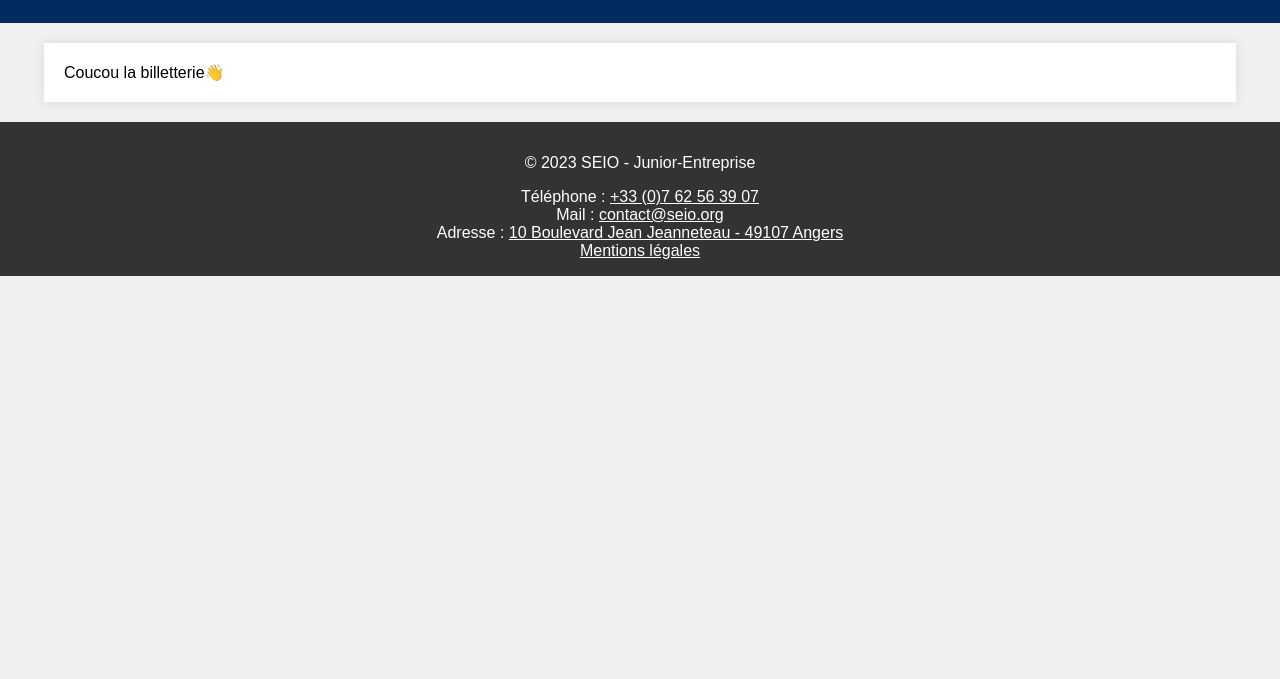
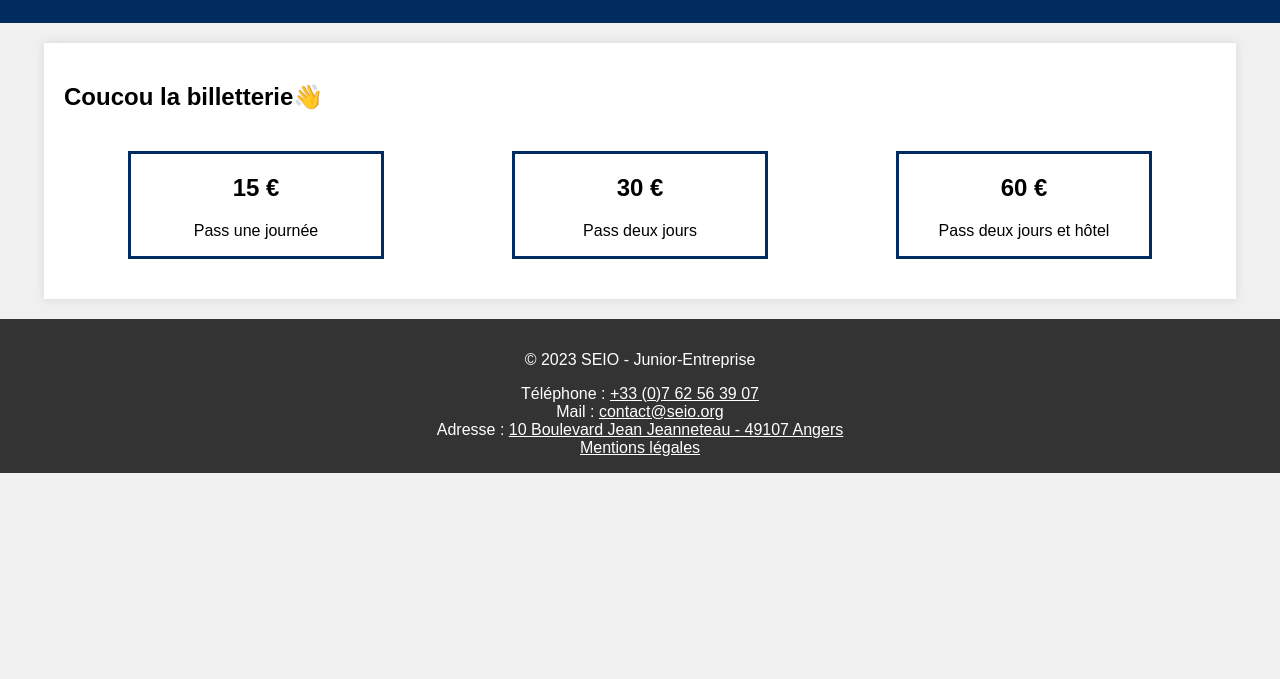
Before and after one commit to marcb152/SEIO-CRP-website, a plain HTML site: page tickets.html in a window 1280 px wide. Shown: the part 121-800 px from the top of the page. Drawn offline with Linux system fonts and the light colour scheme.

Commit message:
Final commit

```diff
--- a/styles.css
+++ b/styles.css
@@ -131,6 +131,20 @@ section {
     box-shadow: 0 0 10px rgba(0, 0, 0, 0.1);
 }
 
+/* ============= TICKETS DIVISIONS ============= */
+div.tickets {
+    text-align: center;
+    min-width: 250px;
+    border: solid var(--background-color);
+    margin: 20px;
+}
+
+/* ============= TICKETS DIVISIONS ============= */
+div.tickets:hover {
+    background: var(--foreground-color);
+    color: white;
+}
+
 /* ============= CONTACT FORMS INPUTS ============= */
 input, textarea{
     display: block;
--- a/tickets.html
+++ b/tickets.html
@@ -9,15 +9,35 @@
     <header>
         <ul class="navbar">
             <li class="navbar">
-                <a href="index.html" class="navbar active">Présentation</a>
-                <a href="tickets.html" class="navbar">Billetterie</a>
+                <a href="index.html" class="navbar">Présentation</a>
+                <a href="tickets.html" class="navbar active">Billetterie</a>
                 <a href="index.html#contact" class="navbar" onclick="className += 'active'">Nous contacter</a>
             </li>
         </ul>
         <h1>CRP Ouest 23</h1>
     </header>
     <section>
-        Coucou la billetterie👋
+        <h1>Coucou la billetterie👋</h1>
+        <div style="display: flex; flex-direction: row; flex-wrap: wrap; justify-content: space-around; align-items: stretch;">
+            <div class="tickets">
+                <h2 style="text-align: center">15 €</h2>
+                <p>
+                    Pass une journée
+                </p>
+            </div>
+            <div class="tickets">
+                <h2 style="text-align: center">30 €</h2>
+                <p>
+                    Pass deux jours
+                </p>
+            </div>
+            <div class="tickets" onclick="alert('Vous êtes riches 💲')">
+                <h2 style="text-align: center">60 €</h2>
+                <p>
+                    Pass deux jours et hôtel
+                </p>
+            </div>
+        </div>
     </section>
     <footer>
         <p>&copy; 2023 SEIO - Junior-Entreprise</p>
```
Also changed, not shown: mentions.html (+1 -1 lines).
